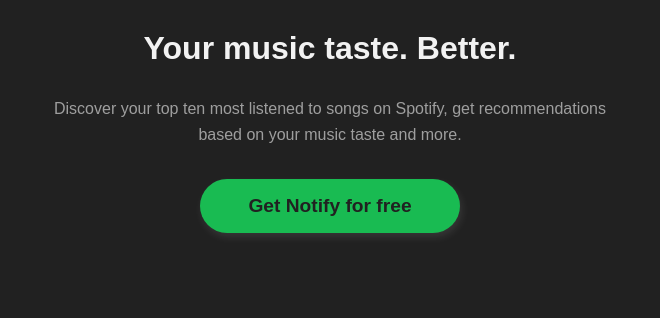
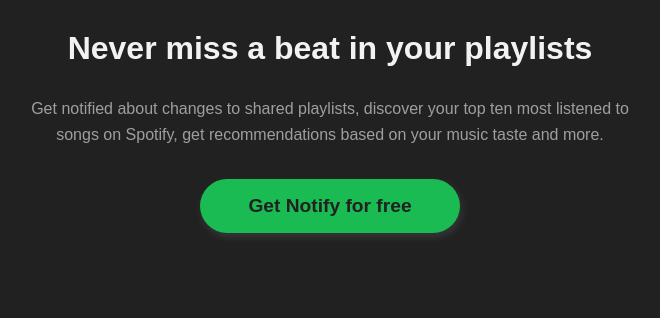
Before and after one commit to rafacovez/notify, a Flask app: page / in a window 1280 px wide. Shown: the part 88-406 px from the top of the page, without its empty margins (310-970 px from the left). Run offline with Flask 2, Linux system fonts and the light colour scheme; parts of the project's set-up code (start-up, migrations or seed data) failed here and were passed over.

Commit message:
change slogan

```diff
--- a/app/templates/homepage.html
+++ b/app/templates/homepage.html
@@ -30,10 +30,9 @@
         {% elif message == "success" %}
         <h1 class="landing__heading">Done! you can use Notify now.</h1>
         {% else %}
-        <h1 class="landing__heading">Your music taste. Better.</h1>
+        <h1 class="landing__heading">Never miss a beat in your playlists</h1>
         <p class="landing__paragraph">
-          Discover your top ten most listened to songs on Spotify, get
-          recommendations based on your music taste and more.
+          Get notified about changes to shared playlists, discover your top ten most listened to songs on Spotify, get recommendations based on your music taste and more.
         </p>
         {% endif %} {% if message == "denied" %}
         <a
```
Also changed, not shown: app/bot/telegram_bot.py (+6 -16 lines), 2 other files.
